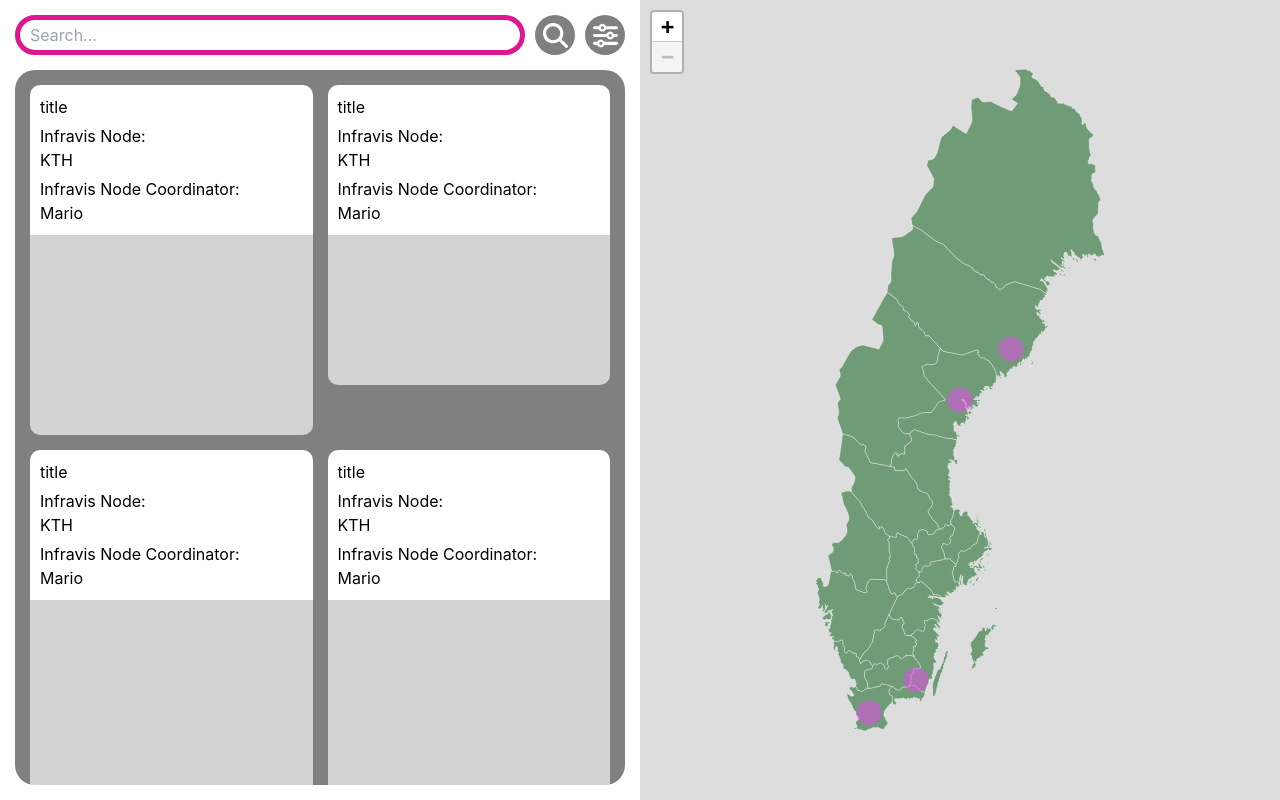
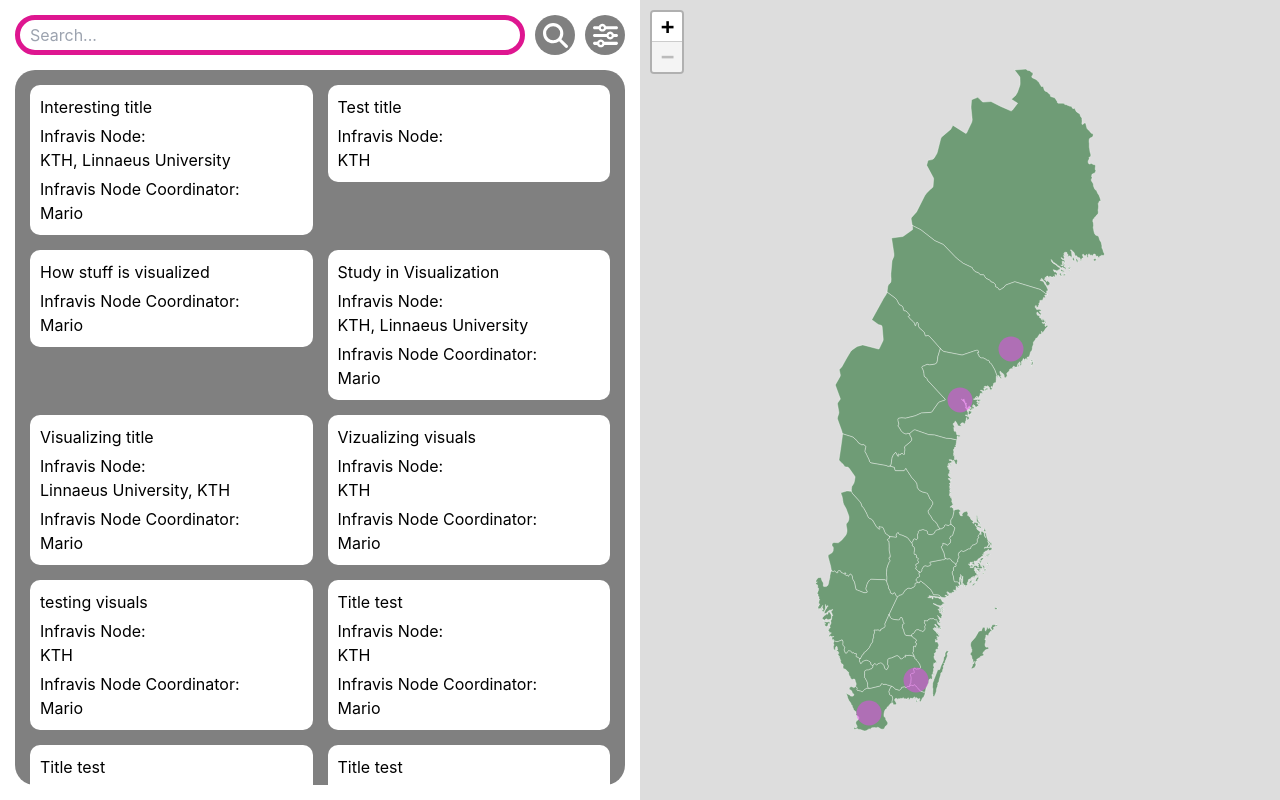
Before and after one commit to Infravis-map/visual-map, a Next.js app: page /test in a window 1280 px wide. Built offline with nearby package versions, Linux system fonts and the light colour scheme.

Commit message:
fixed list of projects to prepare for backend

```diff
--- a/components/Project.js
+++ b/components/Project.js
@@ -1,16 +1,45 @@
+import { useState } from "react"
 
 
-export default function Project(props) {
+export default function Project({title, nodes, coordinator, firstImage}) {
+    const [image, setImage] = useState(firstImage)
+    const containerBorderRadius = image ? 0 : 10
+    const [showEdit, setShowEdit] = useState(false)
+
+    const changeImage = (e) => {
+        if (e.target.files && e.target.files[0]) {
+            setImage(e.target.files[0])
+        }
+    }
+
     return (
-        <div style={{width:"100%", padding:0,}}>
-            <div style={{padding:10, backgroundColor:"white", borderTopLeftRadius:10, borderTopRightRadius:10}}>
-                <h2 style={{margin:0}}>title</h2>
-                <h6 style={{margin:0, marginTop:5}}>Infravis Node:</h6>
-                <p style={{margin:0}}>KTH</p>
-                <h6 style={{margin:0, marginTop:5}}>Infravis Node Coordinator:</h6>
-                <p style={{margin:0}}>Mario</p>
+        <div style={{width:"100%", padding:0}} onClick={() => setShowEdit(!showEdit)}>
+            <div style={{padding:10, backgroundColor:"white", borderTopLeftRadius:10, borderTopRightRadius:10, borderBottomLeftRadius:containerBorderRadius, borderBottomRightRadius:containerBorderRadius}}>
+                <h2 style={{margin:0}}>{title}</h2>
+
+                {nodes.length >= 1 ?
+                    <div>
+                        <h6 style={{margin:0, marginTop:5}}>Infravis Node:</h6>
+                        <p style={{margin:0}}>{nodes.join(", ")}</p>
+                    </div>
+                : null}
+
+                {coordinator ?
+                    <div>
+                        <h6 style={{margin:0, marginTop:5}}>Infravis Node Coordinator:</h6>
+                        <p style={{margin:0}}>{coordinator}</p>
+                    </div>
+                : null}
+
+
+                <input type="file" accept="image/*"  name="image" style={{display:`${showEdit ? "block" : "none"}`}} onChange={(e) => changeImage(e)}></input>
+
+
             </div>
-            <div style={{ height: props.height, backgroundColor:"lightgray", borderBottomLeftRadius:10, borderBottomRightRadius:10}}></div>
+            {image ?
+                <img src={URL.createObjectURL(image)} style={{ width:"100%", maxHeight:"150px", objectFit:"cover", borderBottomLeftRadius:10, borderBottomRightRadius:10}}></img>
+            : null}
+
         </div>
     )
 }
--- a/pages/test.js
+++ b/pages/test.js
@@ -9,6 +9,19 @@ const Map = dynamic(() => import('../components/Map.js'), { ssr: false });
 export default function TestPage() {
     const [search, setSearch] = useState("")
     const [showFilter, setShowFilter] = useState(false)
+    const [projects, setProjects] = useState([
+        {title:"Interesting title", nodes:["KTH", "Linnaeus University"], coordinator:"Mario", image:null},
+        {title:"Test title", nodes:["KTH"], coordinator:"", image:null},
+        {title:"How stuff is visualized", nodes:[], coordinator:"Mario", image:null},
+        {title:"Study in Visualization", nodes:["KTH", "Linnaeus University"], coordinator:"Mario", image:null},
+        {title:"Visualizing title", nodes:["Linnaeus University", "KTH"], coordinator:"Mario", image:null},
+        {title:"Vizualizing visuals", nodes:["KTH"], coordinator:"Mario", image:null},
+        {title:"testing visuals", nodes:["KTH"], coordinator:"Mario", image:null},
+        {title:"Title test", nodes:["KTH"], coordinator:"Mario", image:null},
+        {title:"Title test", nodes:["KTH"], coordinator:"Mario", image:null},
+        {title:"Title test", nodes:["KTH"], coordinator:"Mario", image:null},
+        {title:"Title test", nodes:["KTH"], coordinator:"Mario", image:null},
+    ])
 
     const handleSubmit = (event) => {
         event.preventDefault();
@@ -65,17 +78,17 @@ export default function TestPage() {
 
 
                 <div className={styles.projectContainer}>
-                    <Project height={200}/>
-                    <Project height={150}/>
-                    <Project height={300}/>
-                    <Project height={400}/>
-                    <Project height={100}/>
-                    <Project height={250}/>
-                    <Project height={350}/>
-                    <Project height={225}/>
-                    <Project height={175}/>
-                    <Project height={125}/>
+                    {projects.map(project => (
+                        <Project
+                            title={project.title}
+                            nodes={project.nodes}
+                            coordinator={project.coordinator}
+                            firstImage={project.image}
+                            key={project.title + project.nodes + project.coordinator}
+                        />
+                    ))}
                 </div>
+
                 <div style={{width:"100%", display:"flex", justifyContent:"center"}}>
                     <div onClick={() => window.scrollTo({top:mapRef.current.offsetTop, behavior:"smooth"})} className={styles.scrollDownButton}>
                         <svg height="30px" width="30px" xmlns="http://www.w3.org/2000/svg" viewBox="0 0 448 512"><path fill="#FFFFFF" d="M201.4 374.6c12.5 12.5 32.8 12.5 45.3 0l160-160c12.5-12.5 12.5-32.8 0-45.3s-32.8-12.5-45.3 0L224 306.7 86.6 169.4c-12.5-12.5-32.8-12.5-45.3 0s-12.5 32.8 0 45.3l160 160z"/></svg>
```
Also changed, not shown: pages/input.js (+6 -4 lines).
